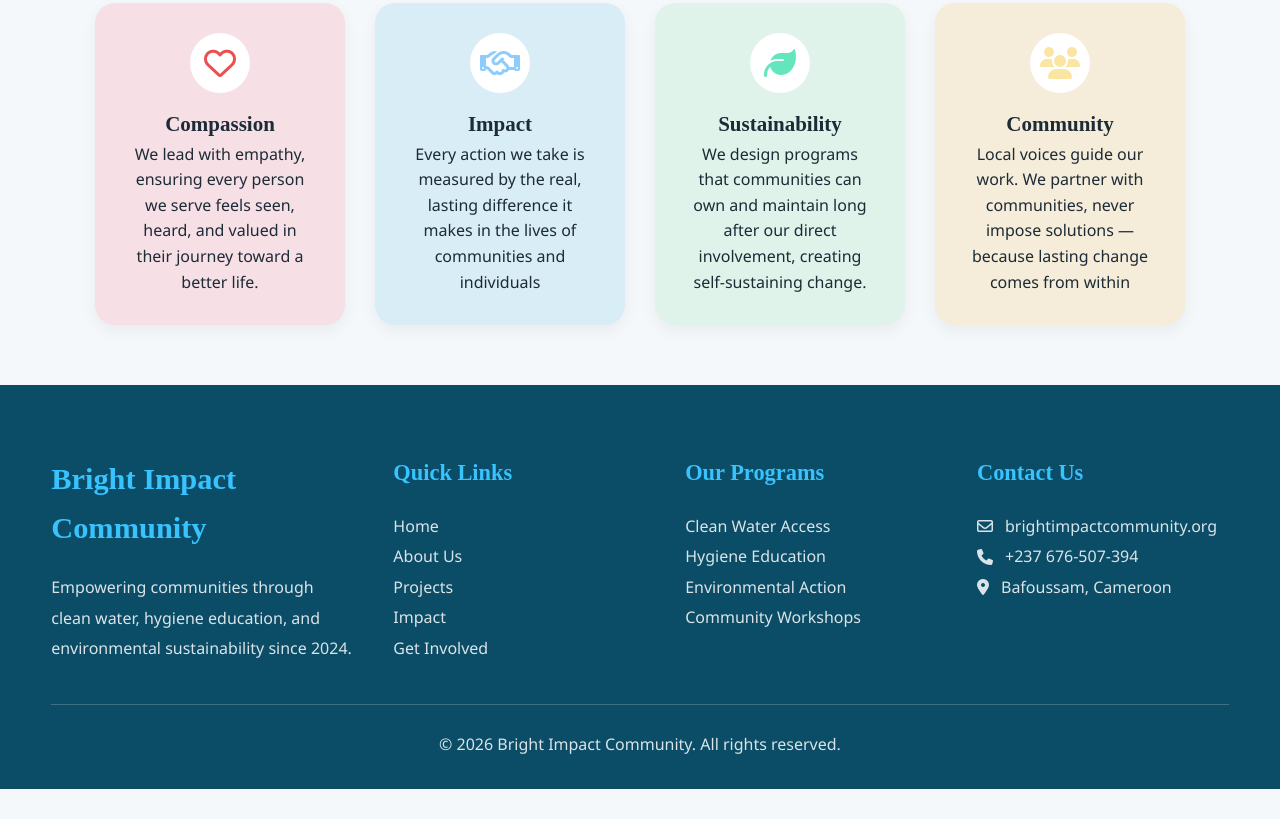
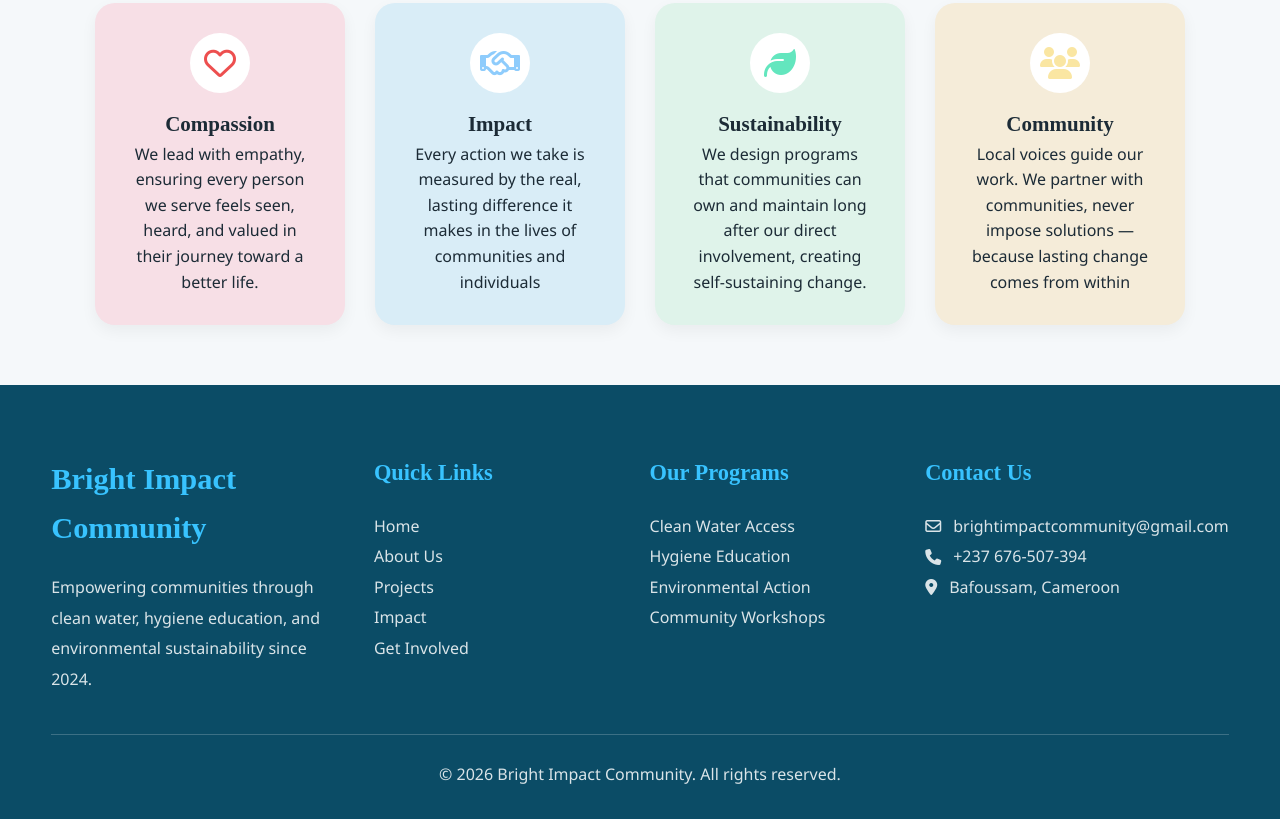
Before and after one commit to Abhi-Phoebe/BIC-Website, a plain HTML site: page About.html in a window 1280 px wide. Shown: the part 1414-2233 px from the top of the page. Before the commit the page ends 2203 px from the top, so only its background shows below. Drawn offline with Linux system fonts and the light colour scheme; a web font is replaced by a local one.

Commit message:
Fix HTML structure and update content

```diff
--- a/About.html
+++ b/About.html
@@ -151,7 +151,7 @@
       <div>
         <h4>Contact Us</h4>
         <ul class="contact-list">
-          <li><i class="fa-regular fa-envelope"></i> brightimpactcommunity.org</li>
+          <li><i class="fa-regular fa-envelope"></i> brightimpactcommunity@gmail.com </li>
           <li><i class="fa-solid fa-phone"></i> +237 676-507-394</li>
           <li><i class="fa-solid fa-location-dot"></i> Bafoussam, Cameroon</li>
         </ul>
```
